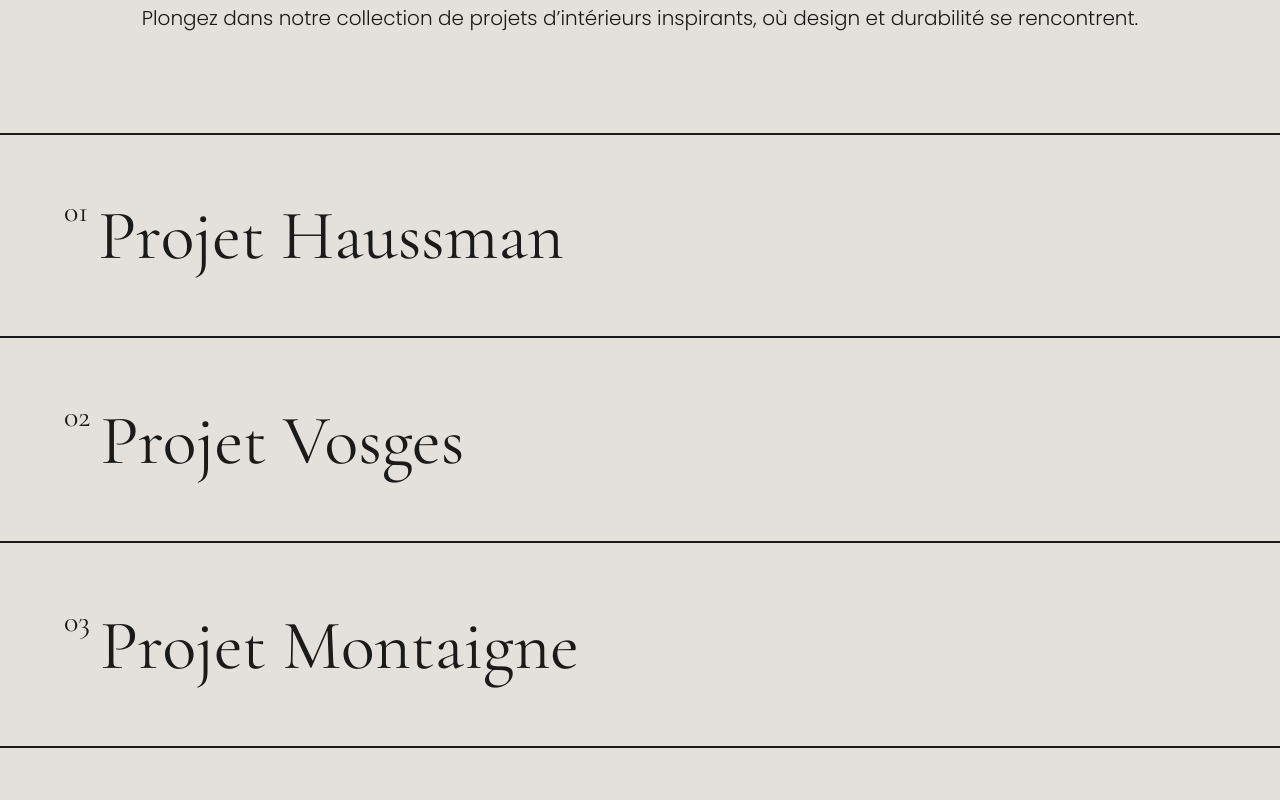
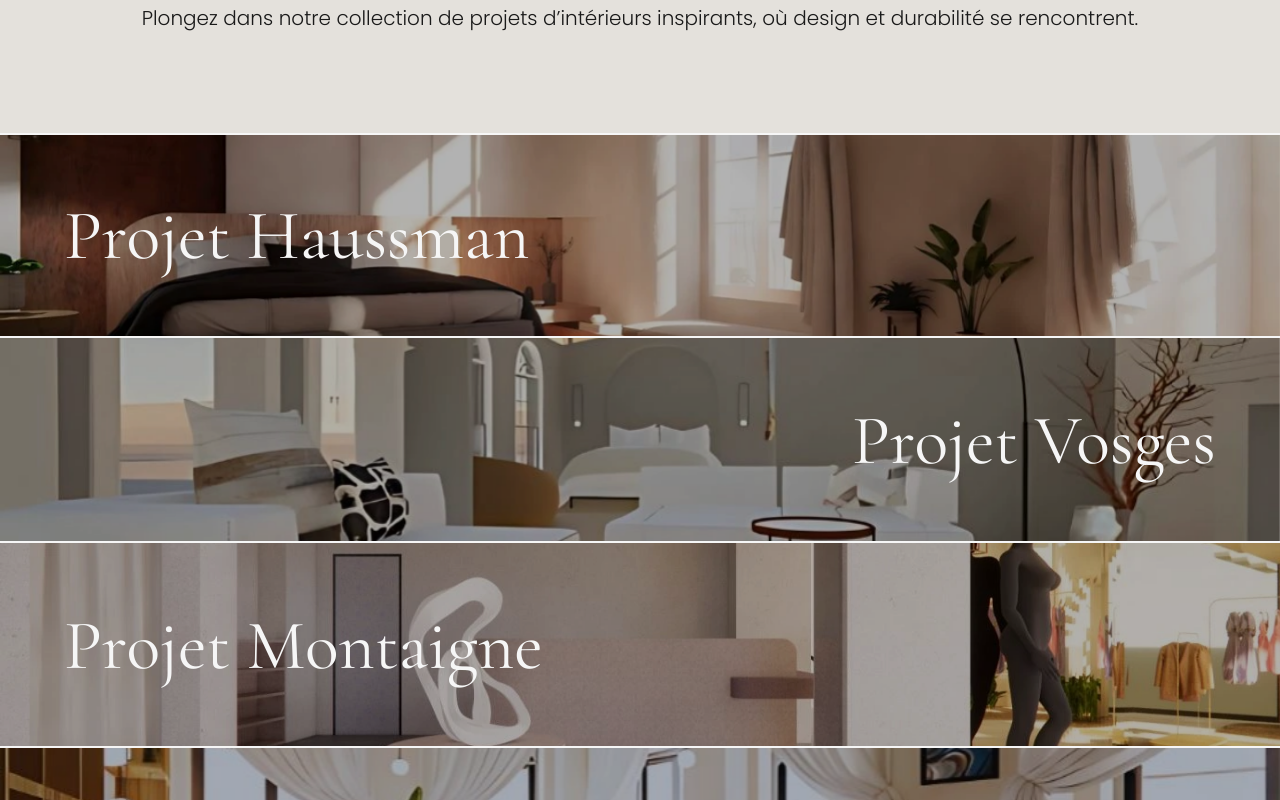
Before and after one commit to Scharlyopitz/CHEYSSOI-PARIS, a React (Vite) app: page / in a window 1280 px wide. Shown: the part 5820-6620 px from the top of the page. Built offline with nearby package versions, Linux system fonts and the light colour scheme.

Commit message:
Changement design de la section galerie

```diff
--- a/src/sass/sections/_galerie.scss
+++ b/src/sass/sections/_galerie.scss
@@ -25,6 +25,13 @@
         font-family: "Cormorant Garamond", serif;
         padding: 60px 5%;
         overflow: hidden;
+        color: $White;
+
+        &:nth-child(even) {
+          .name {
+            text-align: end;
+          }
+        }
 
         &:first-child::before {
           content: "";
@@ -33,37 +40,22 @@
           left: 0;
           width: 100%;
           height: 1.5px;
-          background: $LightBlack;
+          background: $White;
         }
 
         &:hover {
           cursor: pointer;
 
-          .imageContainer {
-            img {
-              clip-path: polygon(0 0, 100% 0, 100% 100%, 0% 100%);
-            }
+          img {
+            transform: scale(1.1);
           }
-
-          .number,
-          .name {
-            color: $White;
-          }
-        }
-
-        img,
-        .name,
-        .number {
-          transition: 0.5s cubic-bezier(0.65, 0, 0.35, 1);
-        }
-
-        .number {
-          font-size: 30px;
         }
 
         .name {
           font-size: 70px;
+          width: 100%;
         }
+
         .imageContainer {
           position: absolute;
           left: 0;
@@ -77,8 +69,8 @@
             height: 100%;
             object-fit: cover;
             filter: brightness(0.7);
-            clip-path: polygon(0 100%, 100% 100%, 100% 100%, 0% 100%);
-            will-change: clip-path;
+            transition: transform 0.5s cubic-bezier(0.65, 0, 0.35, 1);
+            will-change: transform;
           }
         }
 
@@ -88,7 +80,7 @@
           left: 0;
           width: 100%;
           height: 2px;
-          background: $LightBlack;
+          background: $White;
         }
       }
     }
--- a/src/sections/Galerie.jsx
+++ b/src/sections/Galerie.jsx
@@ -25,7 +25,6 @@ function Projects({ setProjectName }) {
       {GalerieData.map(({ name, image }, i) => {
         return (
           <div key={i} onClick={() => setProjectName(name)} className="projet">
-            <div className="number">{i + 1 >= 10 ? i + 1 : `0${i + 1}`}</div>
             <div className="name">{name}</div>
             <div className="imageContainer">
               <img src={image} alt={name} />
--- a/src/style/style.css
+++ b/src/style/style.css
@@ -755,6 +755,10 @@ nav .menu a:hover::after {
   font-family: "Cormorant Garamond", serif;
   padding: 60px 5%;
   overflow: hidden;
+  color: #f6f6f6;
+}
+#galerie .content .projectsContainer .projet:nth-child(even) .name {
+  text-align: end;
 }
 #galerie .content .projectsContainer .projet:first-child::before {
   content: "";
@@ -763,29 +767,17 @@ nav .menu a:hover::after {
   left: 0;
   width: 100%;
   height: 1.5px;
-  background: #1a1a1a;
+  background: #f6f6f6;
 }
 #galerie .content .projectsContainer .projet:hover {
   cursor: pointer;
 }
-#galerie .content .projectsContainer .projet:hover .imageContainer img {
-  -webkit-clip-path: polygon(0 0, 100% 0, 100% 100%, 0% 100%);
-          clip-path: polygon(0 0, 100% 0, 100% 100%, 0% 100%);
-}
-#galerie .content .projectsContainer .projet:hover .number,
-#galerie .content .projectsContainer .projet:hover .name {
-  color: #f6f6f6;
-}
-#galerie .content .projectsContainer .projet img,
-#galerie .content .projectsContainer .projet .name,
-#galerie .content .projectsContainer .projet .number {
-  transition: 0.5s cubic-bezier(0.65, 0, 0.35, 1);
-}
-#galerie .content .projectsContainer .projet .number {
-  font-size: 30px;
+#galerie .content .projectsContainer .projet:hover img {
+  transform: scale(1.1);
 }
 #galerie .content .projectsContainer .projet .name {
   font-size: 70px;
+  width: 100%;
 }
 #galerie .content .projectsContainer .projet .imageContainer {
   position: absolute;
@@ -801,9 +793,8 @@ nav .menu a:hover::after {
   -o-object-fit: cover;
      object-fit: cover;
   filter: brightness(0.7);
-  -webkit-clip-path: polygon(0 100%, 100% 100%, 100% 100%, 0% 100%);
-          clip-path: polygon(0 100%, 100% 100%, 100% 100%, 0% 100%);
-  will-change: clip-path;
+  transition: transform 0.5s cubic-bezier(0.65, 0, 0.35, 1);
+  will-change: transform;
 }
 #galerie .content .projectsContainer .projet .line {
   position: absolute;
@@ -811,7 +802,7 @@ nav .menu a:hover::after {
   left: 0;
   width: 100%;
   height: 2px;
-  background: #1a1a1a;
+  background: #f6f6f6;
 }
 
 #team {
```
Also changed, not shown: 1 other file (tests, documents, lock files or other folders).
